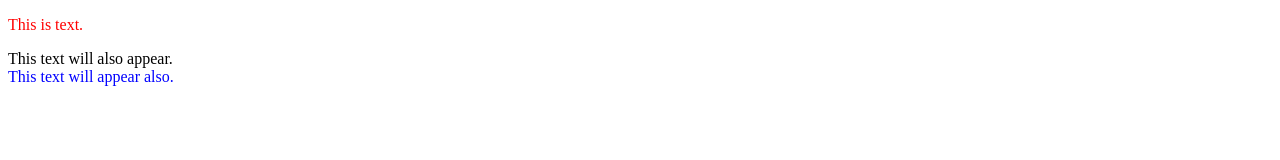
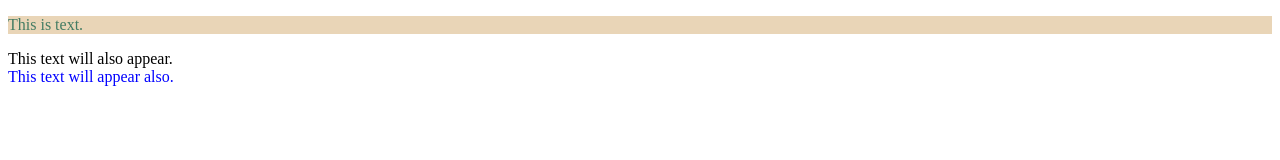
Before and after one commit to Xipooo/buildingwebapps, a plain HTML site: page Index.html in a window 1280 px wide. Drawn offline with Linux system fonts and the light colour scheme.

Commit message:
How to Pick and Add CSS Colors

```diff
--- a/styles.css
+++ b/styles.css
@@ -7,5 +7,6 @@ p {
 }
 
 #header {
-    color: red;
+    color: hsla(162, 71%, 22%, 0.761);
+    background-color: rgb(233, 213, 183);
 }
```
